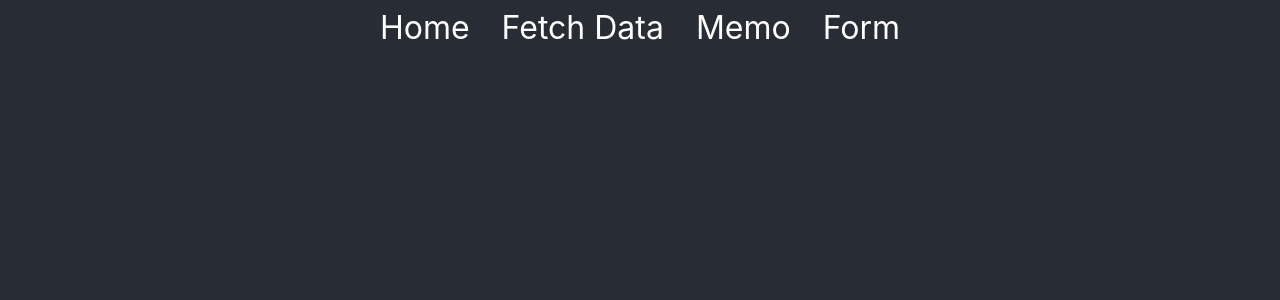
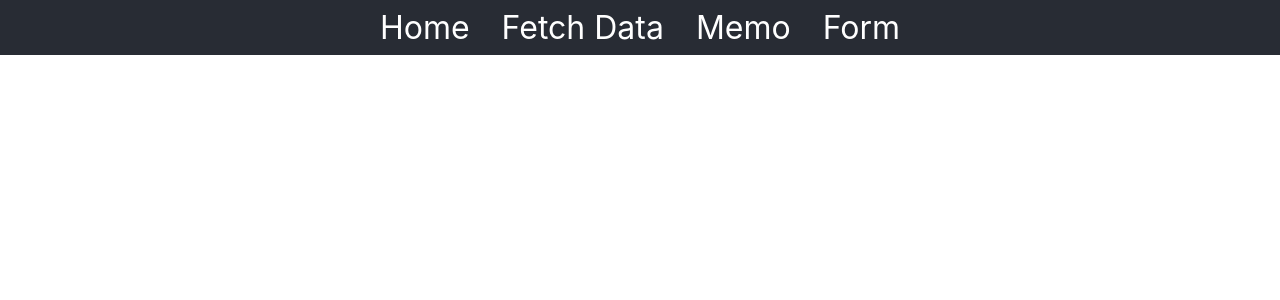
Before and after one commit to sidlogin/react-refresher, a React (Create React App) app: page / in a window 1280 px wide. Shown: the top 300 px of the page. Built offline with nearby package versions, Linux system fonts and the light colour scheme.

Commit message:
Fixing lazy loading routes

```diff
--- a/src/App.css
+++ b/src/App.css
@@ -17,7 +17,6 @@
 
 .App-header {
   background-color: #282c34;
-  min-height: 100vh;
   display: flex;
   flex-direction: column;
   align-items: center;
--- a/src/App.js
+++ b/src/App.js
@@ -1,16 +1,15 @@
-import React, { Suspense, memo } from'react';
+import React, { Suspense } from'react';
 import { Outlet } from'react-router-dom';
 import './App.css';
 import Navigation from './components/Navigation';
 
-const NavigationMemo = memo(Navigation);
 function App() {
   return (
     <div className="App">
       <header className="App-header">
-        <NavigationMemo />
+        <Navigation />
       </header>
-      <Suspense fallback="Loading...">
+      <Suspense fallback={<h1>Loading...</h1>}>
         <Outlet />
       </Suspense>
     </div>
--- a/src/components/Navigation.js
+++ b/src/components/Navigation.js
@@ -1,4 +1,5 @@
 import { Link } from "react-router-dom"
+import { memo } from'react';
 import './Navigation.css';
 
 const Navigation = () => {
@@ -15,4 +16,4 @@ const Navigation = () => {
     )
 }
 
-export default Navigation;
+export default memo(Navigation);
--- a/src/index.js
+++ b/src/index.js
@@ -14,13 +14,13 @@ const Memo = lazy(() => import('./components/Memo/Memo'));
 root.render(
     <BrowserRouter>
       <Routes>
-        <Route path="/" element={<App />} />
-        <Route path="/fetchData" element={<FetchData />} />
-        <Route path="/memo" element={<Memo />} />
-        <Route path="/auth" element={<Auth />} />
+        <Route path="/" element={<App />}>
+          <Route path="/fetchData" element={<FetchData />} />
+          <Route path="/memo" element={<Memo />} />
+          <Route path="/auth" element={<Auth />} />
+          <Route path="*" element={<h1>404</h1>} />
+        </Route>
         <Route path="*" element={<h1>404</h1>} />
       </Routes>
     </BrowserRouter>
-  // <React.StrictMode>
-  // </React.StrictMode>
 );
```
Also changed, not shown: 1 other file (tests, documents, lock files or other folders).
